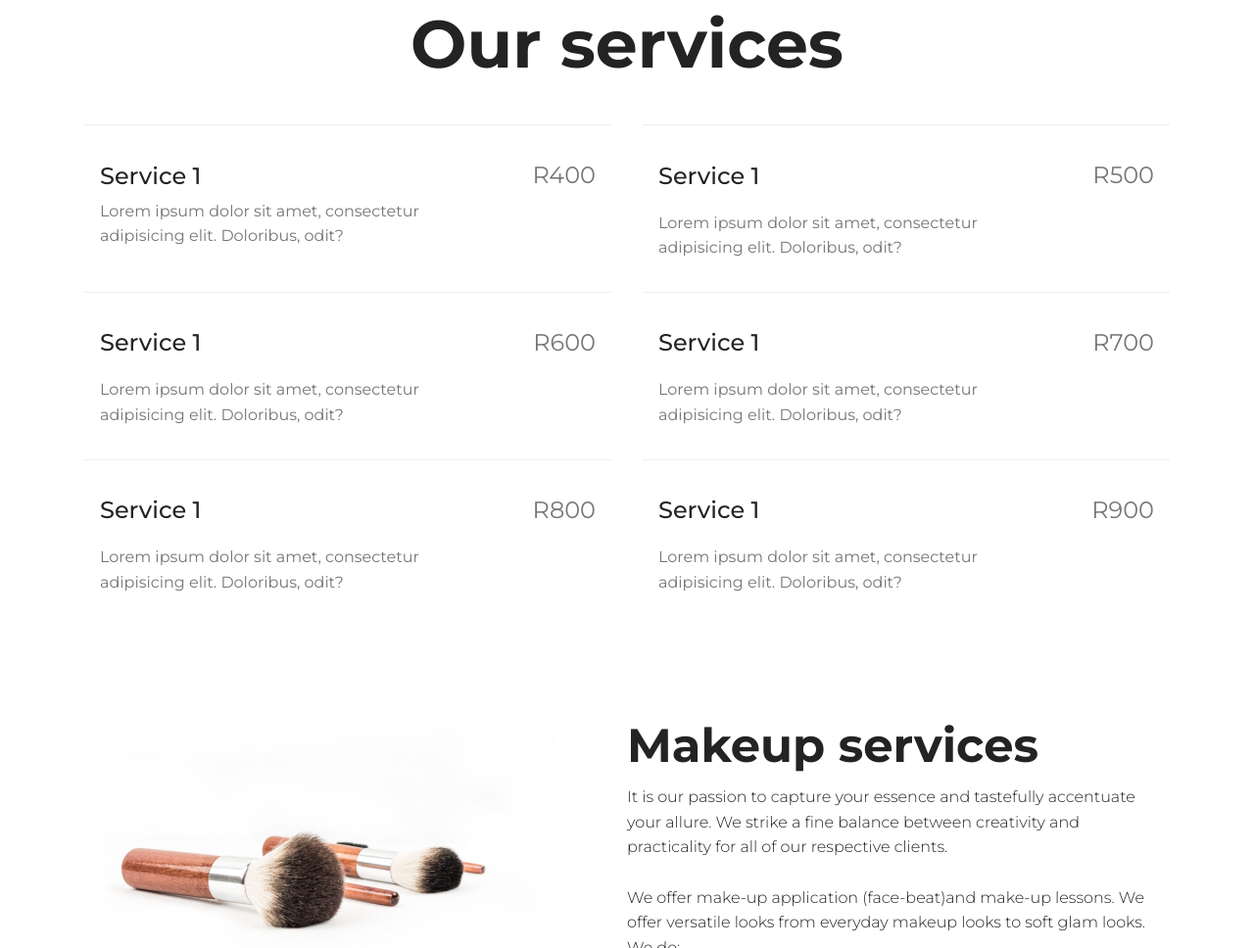
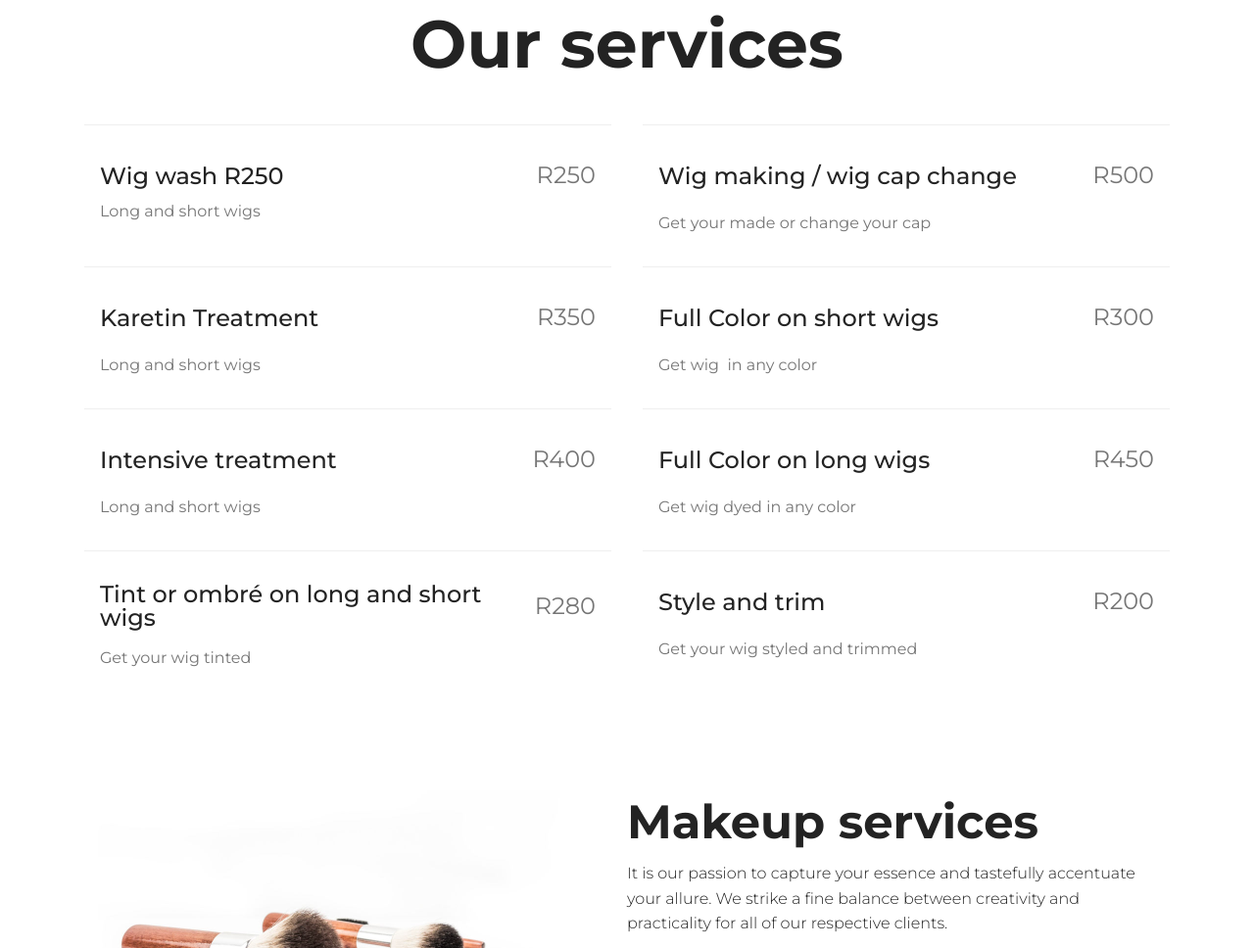
Before and after one commit to HELENXCHARLOTTE/helenxcharlotte.github.io, a plain HTML site: page index.html in a window 1280 px wide. Shown: the part 1832-2800 px from the top of the page at 98% size. Drawn offline with Linux system fonts and the light colour scheme; files whose address does not match are found by name.

Commit message:
Add files via upload

```diff
--- a/assets/mobirise/css/mbr-additional.css
+++ b/assets/mobirise/css/mbr-additional.css
@@ -1264,6 +1264,9 @@ section.lazy-placeholder:after {
   text-decoration: line-through;
   color: #767676;
 }
+.cid-s7IWuysktB .text1 {
+  color: #232323;
+}
 .cid-s7CNgUdNYh {
   padding-top: 45px;
   padding-bottom: 90px;
--- a/index.html
+++ b/index.html
@@ -66,7 +66,7 @@
     </nav>
 </section>
 
-<section class="engine"><a href="https://mobirise.info/x">free css templates</a></section><section class="cid-s7CFyQ33YM mbr-fullscreen mbr-parallax-background" id="header2-3">
+<section class="engine"><a href="https://mobirise.info/g">build a website</a></section><section class="cid-s7CFyQ33YM mbr-fullscreen mbr-parallax-background" id="header2-3">
 
 
 
@@ -144,16 +144,12 @@
                 <div class="card-wrapper media-container-row media-container-row">
                     <div class="card-box">
                         <div class="top-line pb-1">
-                            <h4 class="card-title mbr-fonts-style display-5">
-                                Service 1
-                            </h4>
+                            <h4 class="card-title mbr-fonts-style display-5">Wig wash R250</h4>
                             <p class="mbr-text card-title cost mbr-fonts-style m-0 display-5">
-                                R400
-                            </p>
+                                R250</p>
                         </div>
                         <div class="bottom-line">
-                            <p class="mbr-text mbr-fonts-style display-7">
-                                Lorem ipsum dolor sit amet, consectetur adipisicing elit. Doloribus, odit?
+                            <p class="mbr-text mbr-fonts-style display-7">Long and short wigs
                             </p>
                         </div>
                     </div>
@@ -164,15 +160,14 @@
                 <div class="card-wrapper media-container-row media-container-row">
                     <div class="card-box">
                         <div class="top-line pb-3">
-                            <h4 class="card-title mbr-fonts-style display-5">Service 1</h4>
+                            <h4 class="card-title mbr-fonts-style display-5">Wig making / wig cap change</h4>
                             <p class="mbr-text card-title cost mbr-fonts-style m-0 display-5">
                                 R500
                             </p>
                         </div>
                         <div class="bottom-line">
                             <p class="mbr-text mbr-fonts-style display-7">
-                                Lorem ipsum dolor sit amet, consectetur adipisicing elit. Doloribus, odit?
-                            </p>
+                                Get your made or change your cap</p>
                         </div>
                     </div>
                 </div>
@@ -182,14 +177,13 @@
                 <div class="card-wrapper media-container-row media-container-row">
                     <div class="card-box">
                         <div class="top-line pb-3">
-                            <h4 class="card-title mbr-fonts-style display-5">Service 1</h4>
+                            <h4 class="card-title mbr-fonts-style display-5">Karetin Treatment</h4>
                             <p class="mbr-text card-title cost mbr-fonts-style m-0 display-5">
-                                R600
-                            </p>
+                                R350</p>
                         </div>
                         <div class="bottom-line">
                             <p class="mbr-text mbr-fonts-style display-7">
-                                Lorem ipsum dolor sit amet, consectetur adipisicing elit. Doloribus, odit?
+                                Long and short wigs
                             </p>
                         </div>
                     </div>
@@ -200,15 +194,14 @@
                 <div class="card-wrapper media-container-row media-container-row">
                     <div class="card-box">
                         <div class="top-line pb-3">
-                            <h4 class="card-title mbr-fonts-style display-5">Service 1</h4>
+                            <h4 class="card-title mbr-fonts-style display-5">Full Color on short wigs</h4>
                             <p class="mbr-text card-title cost mbr-fonts-style m-0 display-5">
-                                R700
+                                R300
                             </p>
                         </div>
                         <div class="bottom-line">
                             <p class="mbr-text mbr-fonts-style display-7">
-                                Lorem ipsum dolor sit amet, consectetur adipisicing elit. Doloribus, odit?
-                            </p>
+                                Get wig &nbsp;in any color</p>
                         </div>
                     </div>
                 </div>
@@ -218,14 +211,13 @@
                 <div class="card-wrapper media-container-row media-container-row">
                     <div class="card-box">
                         <div class="top-line pb-3">
-                            <h4 class="card-title mbr-fonts-style display-5">Service 1</h4>
+                            <h4 class="card-title mbr-fonts-style display-5">Intensive treatment</h4>
                             <p class="mbr-text card-title cost mbr-fonts-style m-0 display-5">
-                                R800
+                                R400
                             </p>
                         </div>
                         <div class="bottom-line">
-                            <p class="mbr-text mbr-fonts-style display-7">
-                                Lorem ipsum dolor sit amet, consectetur adipisicing elit. Doloribus, odit?
+                            <p class="mbr-text mbr-fonts-style display-7">Long and short wigs
                             </p>
                         </div>
                     </div>
@@ -236,23 +228,53 @@
                 <div class="card-wrapper media-container-row media-container-row">
                     <div class="card-box">
                         <div class="top-line pb-3">
-                            <h4 class="card-title mbr-fonts-style display-5">Service 1</h4>
+                            <h4 class="card-title mbr-fonts-style display-5">Full Color on long wigs</h4>
                             <p class="mbr-text card-title cost mbr-fonts-style m-0 display-5">
-                                R900
+                                R450
                             </p>
                         </div>
                         <div class="bottom-line">
                             <p class="mbr-text mbr-fonts-style display-7">
-                                Lorem ipsum dolor sit amet, consectetur adipisicing elit. Doloribus, odit?
+                                Get wig dyed in any color
                             </p>
                         </div>
                     </div>
                 </div>
             </div>
             <!--Card-7-->
-
+            <div class="card px-3 col-12 col-md-6">
+                <div class="card-wrapper media-container-row media-container-row">
+                    <div class="card-box">
+                        <div class="top-line pb-3">
+                            <h4 class="card-title mbr-fonts-style display-5">Tint or ombré on long and short wigs&nbsp;</h4>
+                            <p class="mbr-text card-title cost mbr-fonts-style m-0 display-5">
+                                R280
+                            </p>
+                        </div>
+                        <div class="bottom-line">
+                            <p class="mbr-text mbr-fonts-style display-7">
+                                Get your wig tinted</p>
+                        </div>
+                    </div>
+                </div>
+            </div>
             <!--Card-8-->
-
+            <div class="card px-3 col-12 col-md-6">
+                <div class="card-wrapper media-container-row media-container-row">
+                    <div class="card-box">
+                        <div class="top-line pb-3">
+                            <h4 class="card-title mbr-fonts-style display-5">Style and trim</h4>
+                            <p class="mbr-text card-title cost mbr-fonts-style m-0 display-5">
+                                R200
+                            </p>
+                        </div>
+                        <div class="bottom-line">
+                            <p class="mbr-text mbr-fonts-style display-7">
+                                Get your wig styled and trimmed</p>
+                        </div>
+                    </div>
+                </div>
+            </div>
             <!--Card-9-->
 
             <!--Card-10-->
@@ -283,7 +305,7 @@
                     <div class="mbr-section-text">
                         <p class="mbr-text text1 pt-2 mbr-light mbr-fonts-style display-7">
                             It is our passion to capture your essence and tastefully accentuate your allure. We strike a fine balance between creativity and practicality for all of our respective clients.
-                        <br><br>We offer make-up application (face-beat)and make-up lessons. We offer versatile looks from everyday makeup looks to soft glam looks. <br>We do: <br><br>Performing Events<br>Photoshoots <br>House calls<br>Weddings <br>One on One lessons<br>Youtube tutorials<br></p>
+                        <br><br>We offer make-up application (face-beat)and make-up lessons. We offer versatile looks from everyday makeup looks to soft glam looks. <br>We do: <br><br>Face beat -&nbsp;<strong>R850</strong> <br>Bridal beat -&nbsp;<strong>R950</strong><br>Individual mink lashes -&nbsp;<strong>R380 </strong><br>Refill lashes &nbsp;-&nbsp;<strong>R180</strong><br><br><em>(Please not that we offer house calls which is additional based on distance, a quote will be made for for depending on travel distance)&nbsp;</em><br></p>
                         <p class="mbr-text text2 pt-4 mbr-light mbr-fonts-style display-7"></p>
                     </div>
                     <!--Btn-->
@@ -314,7 +336,7 @@
     <div class="container">
         <div class="row">
             <div class="col-md-6">
-                <div class="google-map"><iframe frameborder="0" style="border:0" src="https://www.google.com/maps/embed/v1/place?key=AIzaSyAEIpgj38KyLFELm2bK9Y7krBkz1K-cMq8&amp;q=place_id:ChIJVaz6DrcMlR4R2nztX4U7KwU" allowfullscreen=""></iframe></div>
+                <div class="google-map"><iframe frameborder="0" style="border:0" src="https://www.google.com/maps/embed/v1/place?key=AIzaSyAEIpgj38KyLFELm2bK9Y7krBkz1K-cMq8&amp;q=place_id:ChIJrXETqN9tlR4Ry2rwTIBKOCQ" allowfullscreen=""></iframe></div>
             </div>
             <div class="col-md-6">
                 <h2 class="pb-3 align-left mbr-fonts-style display-2"><strong>Contact us</strong></h2>
@@ -331,15 +353,13 @@
                         <h5 class="align-left mbr-fonts-style display-7">
                             Ready for offers and cooperation
                         </h5>
-                        <p class="mbr-text align-left mbr-fonts-style display-7">
-                            Phone: +1 (0) 000 0000 001 <br>
-                            Email: youremail@mail.com
+                        <p class="mbr-text align-left mbr-fonts-style display-7">Email: charlotte@rychus.co.za
                         </p>
                     </div>
                 </div>
                 <div data-form-type="formoid">
                     <!---Formbuilder Form--->
-                    <form action="https://mobirise.com/" method="POST" class="mbr-form form-with-styler" data-form-title="Mobirise Form"><input type="hidden" name="email" data-form-email="true" value="JL+pAd92H/zOXj8X4ZNMLhHzTaSr/pLZw6mJi80X9GqGSoLMqxbcq7l6pHxQcHTR+3EcAsObooiO5MC8xH6gI7PNvN0Z3VoJE7LR6vMJvJAVNluWrJmgZeny5E7Gz3W/">
+                    <form action="https://mobirise.com/" method="POST" class="mbr-form form-with-styler" data-form-title="Mobirise Form"><input type="hidden" name="email" data-form-email="true" value="2DQ2RSQjh+tV4C5zobc3aiNLTKe+A6IBUjy8+bjLW8npq7y81wxWs2yXIi5y6bCDhhaLlcm3QLmfti5wB+X5dYuSfGfDUlc71ZxZwDNltG9ILQ7jOzQkB7mDBL0gfz/x">
                         <div class="row">
                             <div hidden="hidden" data-form-alert="" class="alert alert-success col-12">Thanks for filling out the form!</div>
                             <div hidden="hidden" data-form-alert-danger="" class="alert alert-danger col-12">
```
